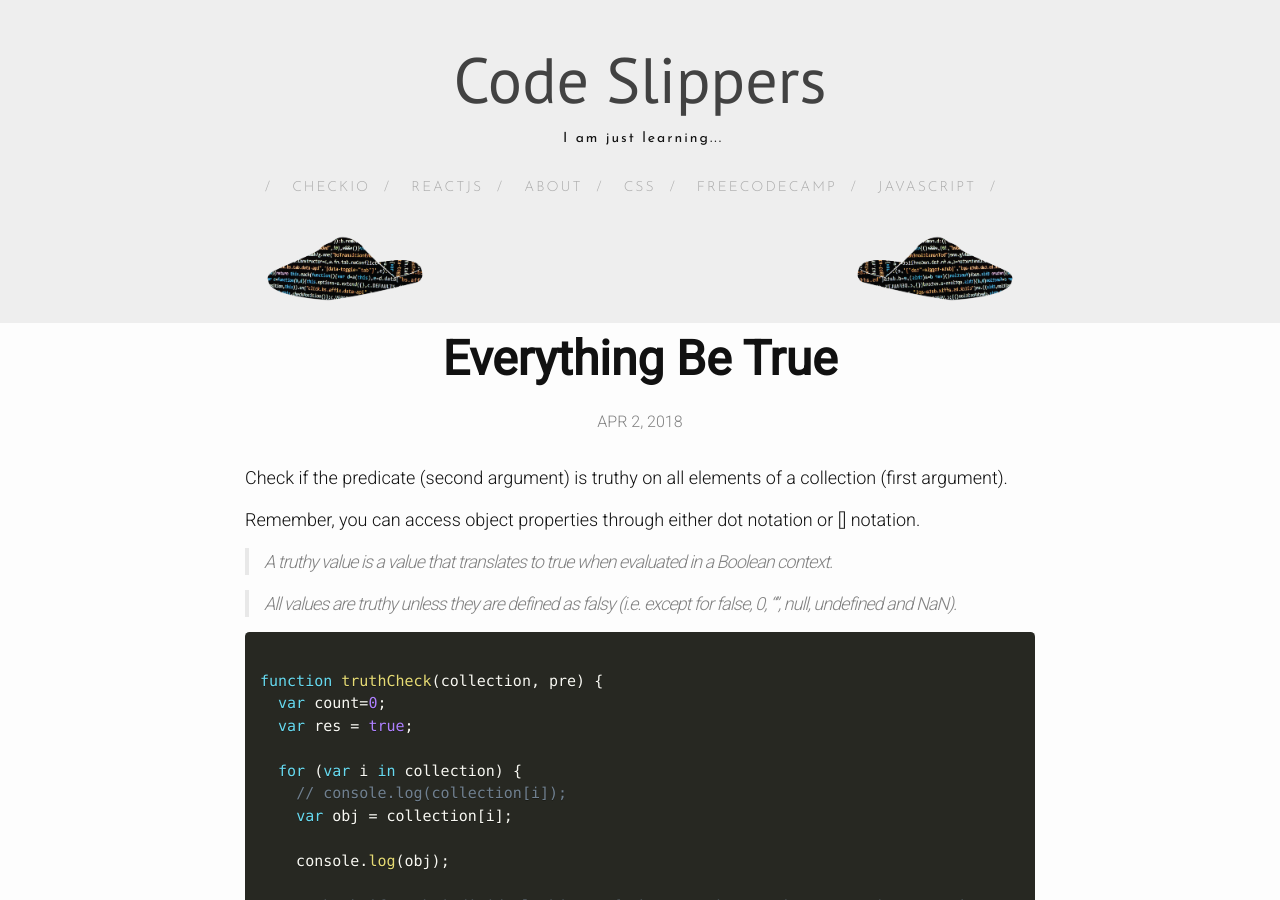
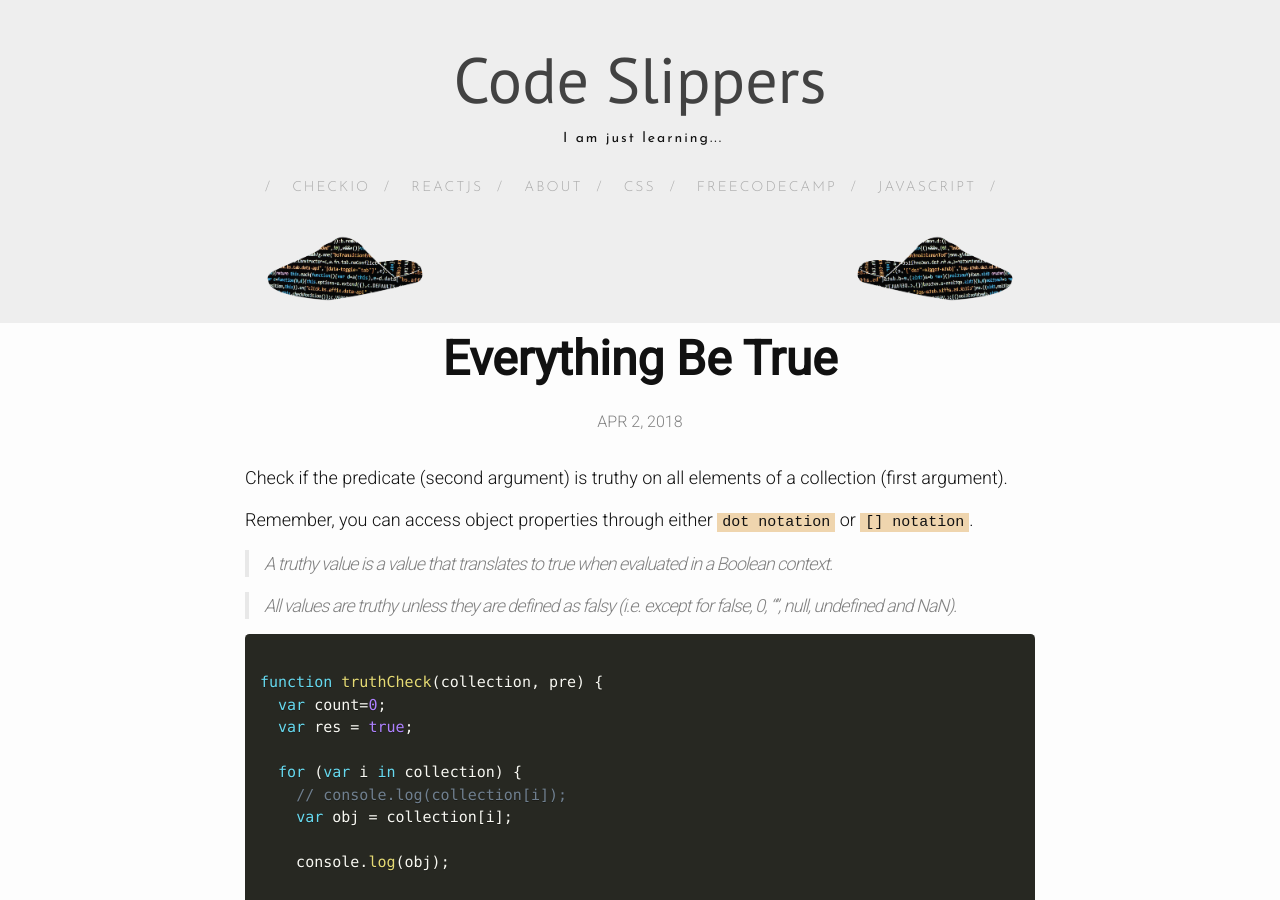
Before and after one commit to dumpofmemory/dumpofmemory.github.io, a Jekyll site: the page built from _posts/2018-04-02-everything-be-true.md, in a window 1280 px wide and 900 px high. Built offline with Jekyll 4.4.1, drawn with Linux system fonts in a browser that asks for light colours; nearby versions of some CDN libraries.

```diff
--- a/_posts/2018-04-02-everything-be-true.md
+++ b/_posts/2018-04-02-everything-be-true.md
@@ -5,7 +5,7 @@ categories: freeCodeCamp
 ---
 Check if the predicate (second argument) is truthy on all elements of a collection (first argument).
 
-Remember, you can access object properties through either dot notation or [] notation.
+Remember, you can access object properties through either <code>dot notation</code> or <code>[] notation</code>.
 
 > A truthy value is a value that translates to true when evaluated in a Boolean context.
 
```
